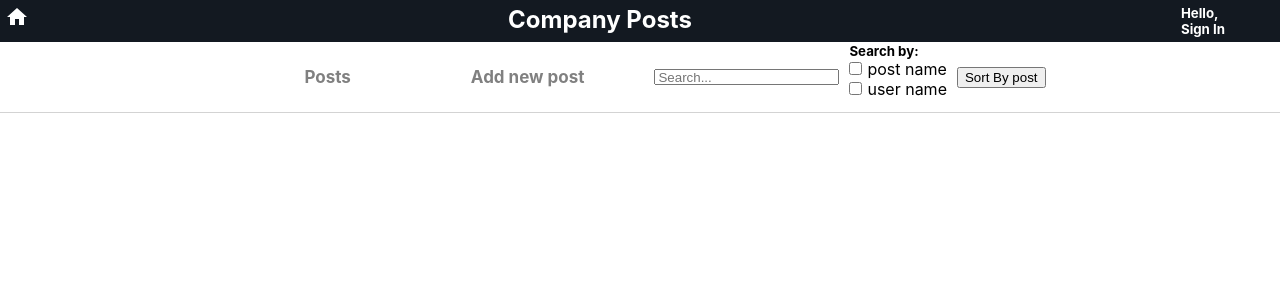
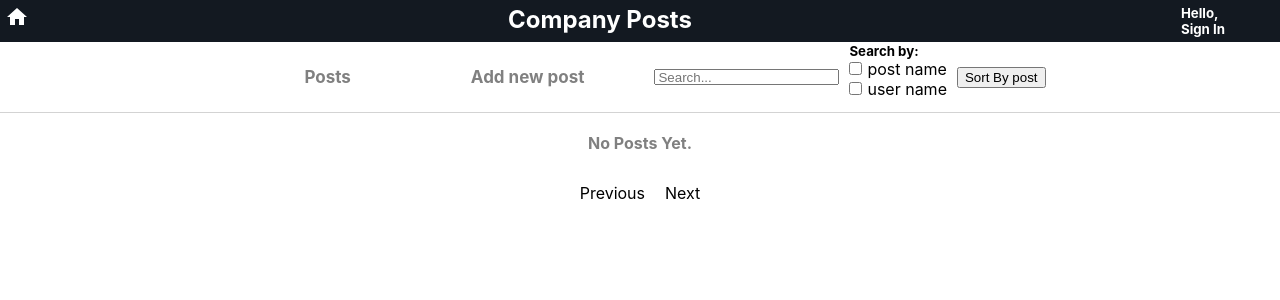
Before and after one commit to JKotov-Git/company-posts, a React (Create React App) app in the folder client/: page / in a window 1280 px wide. Shown: the top 300 px of the page. Built offline with nearby package versions, Linux system fonts and the light colour scheme.

Commit message:
create postcard and add it to homepage list

```diff
--- a/client/package.json
+++ b/client/package.json
@@ -11,6 +11,7 @@
     "axios": "^0.21.0",
     "react": "^17.0.1",
     "react-dom": "^17.0.1",
+    "react-paginate": "^6.5.0",
     "react-router-dom": "^5.2.0",
     "react-scripts": "4.0.0",
     "web-vitals": "^0.2.4"
--- a/client/src/pages/HomePage/HomePage.css
+++ b/client/src/pages/HomePage/HomePage.css
@@ -34,3 +34,8 @@
   color: red;
   text-decoration: underline;
 }
+
+.no-posts-yet-message {
+  text-align:center;
+  color: gray;
+}
--- a/client/src/pages/HomePage/HomePage.js
+++ b/client/src/pages/HomePage/HomePage.js
@@ -3,15 +3,20 @@ import "./HomePage.css";
 import Navbar from "../../components/navbar/Navbar";
 import { useStateValue } from "../../context/StateProvider";
 import axios from "axios";
+import ReactPaginate from "react-paginate";
+
+import PostCard from "../../components/postCard/PostCard";
 
 const HomePage = () => {
-  const [posts, setPosts] = useState([]);
-  const [filteredPosts, setFilteredPosts] = useState([]);
+  const [postsList, setPostsList] = useState([]);
+  const [filteredPostsList, setFilteredPostsList] = useState([]);
   const [startIndexPosts, setIndexPosts] = useState(0);
 
   const [isSearchByPostTitle, setIsSearchByPostTitle] = useState(false);
 
   const [isSearchByUsername, setIsSearchByUsername] = useState(false);
+
+  const [numberOfPages, setNumberOfPages] = useState(0);
 
   const searchHandleChange = (e) => {
     console.log(e.target.value);
@@ -31,14 +36,42 @@ const HomePage = () => {
     setIsSearchByUsername(true);
   };
 
+  const onPageChange = (e) => {
+    let selectedPage = e.selected;
+    console.log("Page is changed to " + selectedPage);
+  };
+
   return (
     <div className="home">
-      <Navbar onChange={searchHandleChange} sortByPostTitle={sortByPostTitle}
-      searchByPostTitle={searchByPostTitle}
-      searchByUserName={searchByUsername}
-      checkedIndicIsSearchByPost={isSearchByPostTitle} checkedIndicIsSearchByUsername={isSearchByUsername}/>
-      <div className="posts-list-container"></div>
-      <div className="post-list-paginate-container"></div>
+      <Navbar
+        onChange={searchHandleChange}
+        sortByPostTitle={sortByPostTitle}
+        searchByPostTitle={searchByPostTitle}
+        searchByUserName={searchByUsername}
+        checkedIndicIsSearchByPost={isSearchByPostTitle}
+        checkedIndicIsSearchByUsername={isSearchByUsername}
+      />
+      <div className="posts-list-container">
+        {filteredPostsList.length > 0 ?  filteredPostsList.map((post) => (
+          <PostCard
+            key={post.id}
+            id={post.id}
+            author={post.username}
+            title={post.posttitle}
+            subTitle={post.postsubtitle}
+            date={post.createpostdate}
+            description={post.description}
+            date={post.createpostdate}
+          />
+        )) : <h4 className="no-posts-yet-message">No Posts Yet.</h4>}
+      </div>
+      <div className="post-list-paginate-container">
+        <ReactPaginate
+          pageCount={numberOfPages}
+          activeLinkClassName={"paginate-list-item-active"}
+          onPageChange={onPageChange}
+        />
+      </div>
     </div>
   );
 };
```
Also changed, not shown: 1 other file (tests, documents, lock files or other folders).
